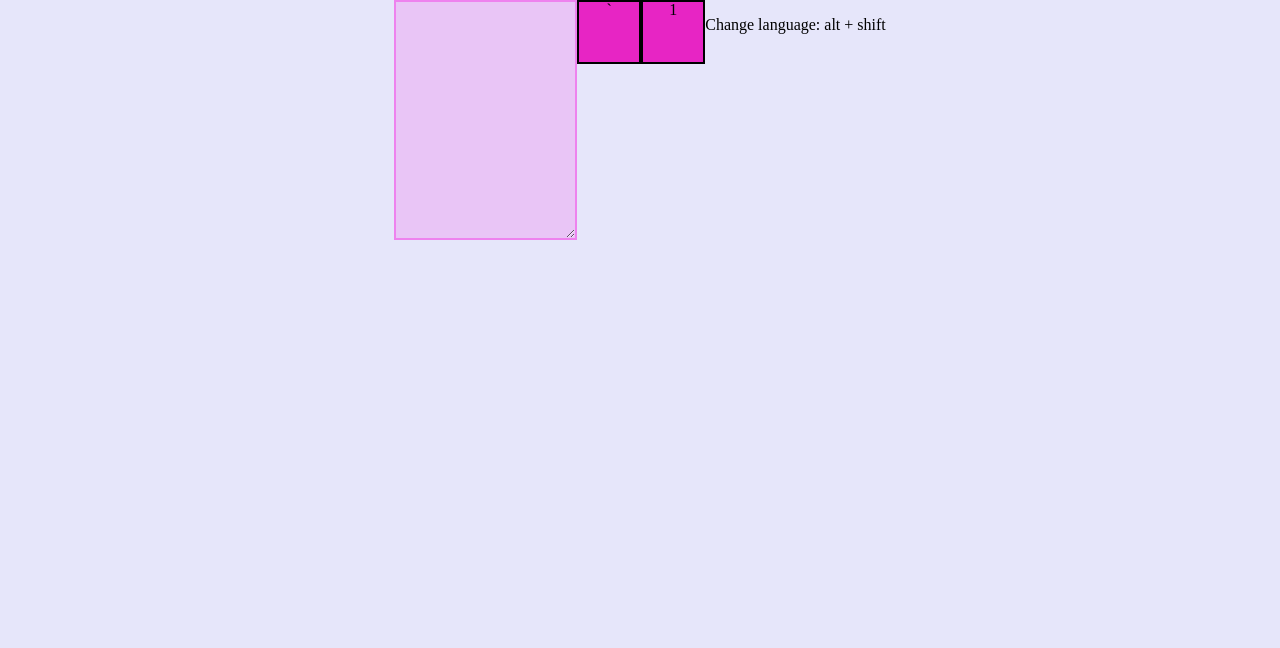
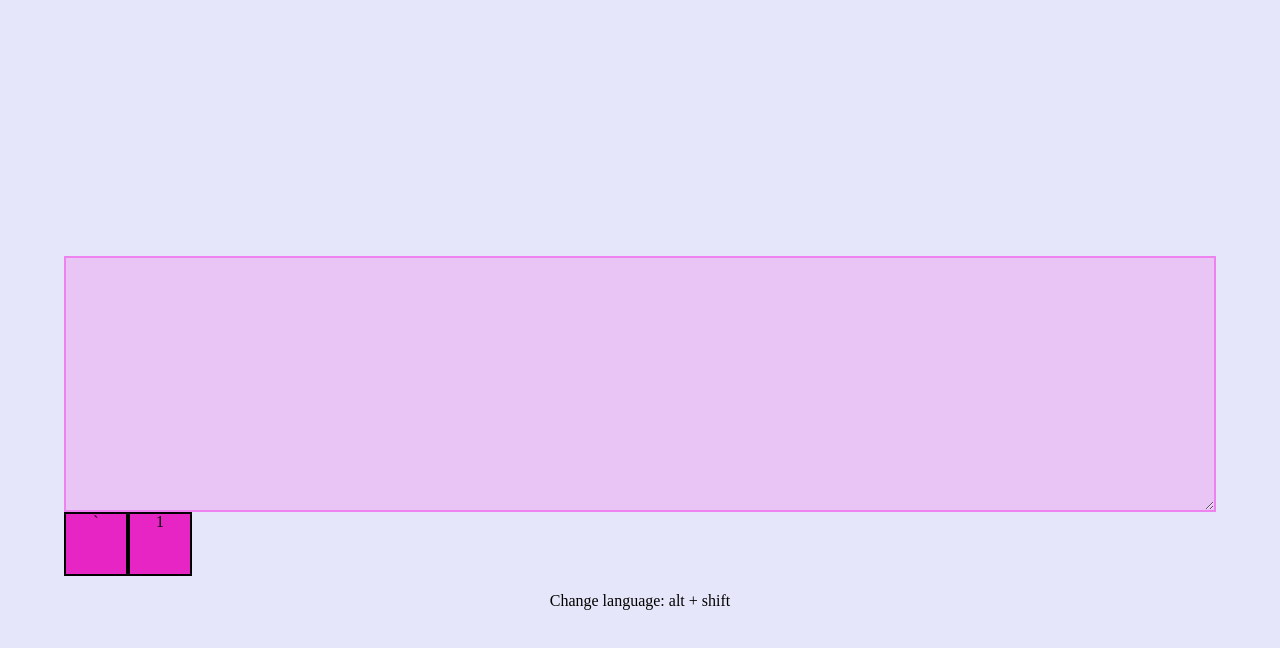
Before and after one commit to Nargiza14/virtual-keyboard, a website with bundled scripts: page index.html in a window 1280 px wide. Built offline with nearby package versions, Linux system fonts and the light colour scheme.

Commit message:
fix: update style file

```diff
--- a/style.css
+++ b/style.css
@@ -19,12 +19,14 @@ body {
   min-height: 100vh;
   width: 90vw;
   display: flex;
-  justify-content: center;
+  justify-content: space-around;
+  flex-direction: column;
+  padding: 20% 0 20% 0;
 }
 
 .textblock {
-  min-height: 10vw;
-  max-height: 30vh;
+  min-height: 20vw;
+  max-height: 40vh;
   overflow: auto;
   color: rgba(238, 130, 238, 0.437);
   border: 2px solid violet;
```
